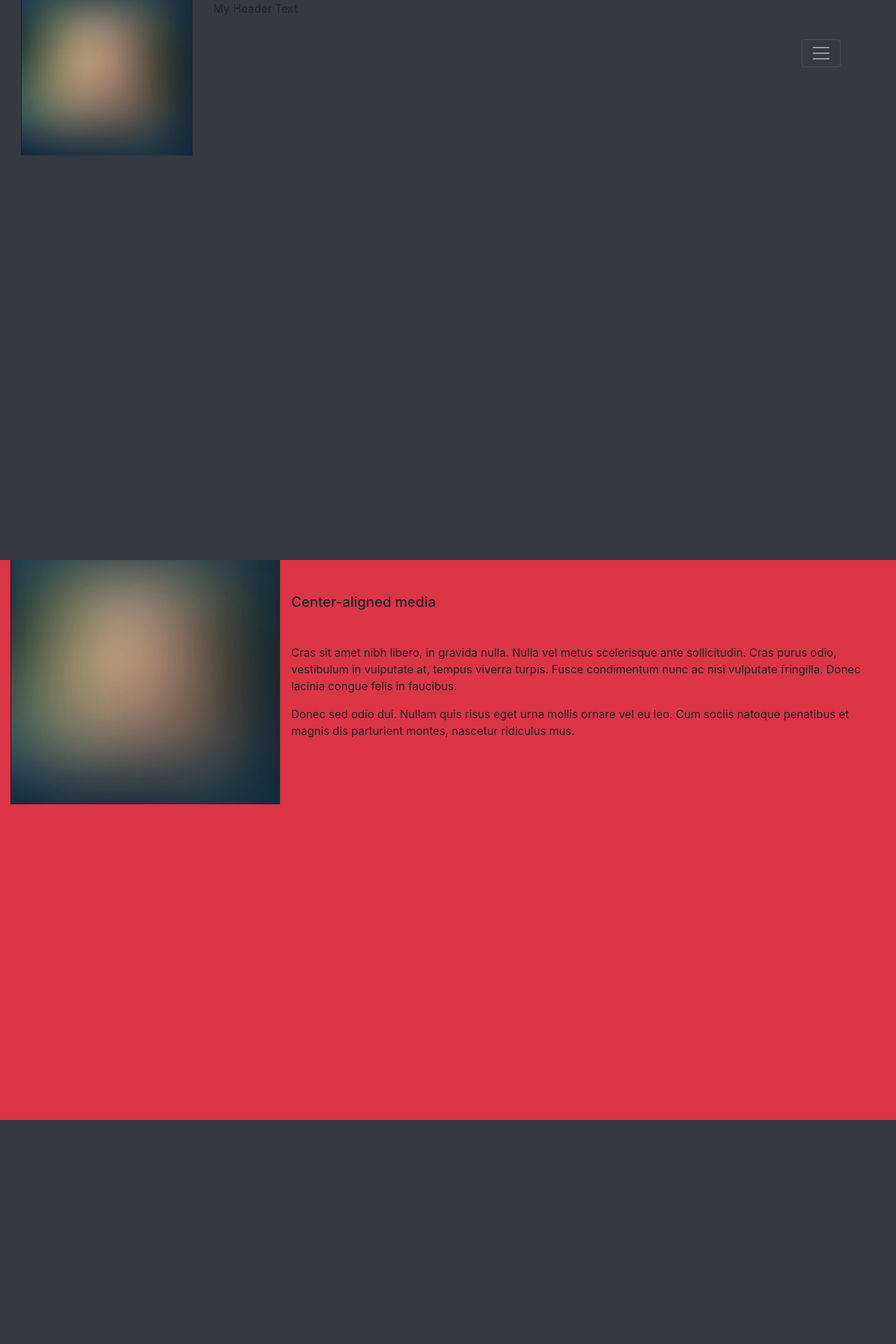
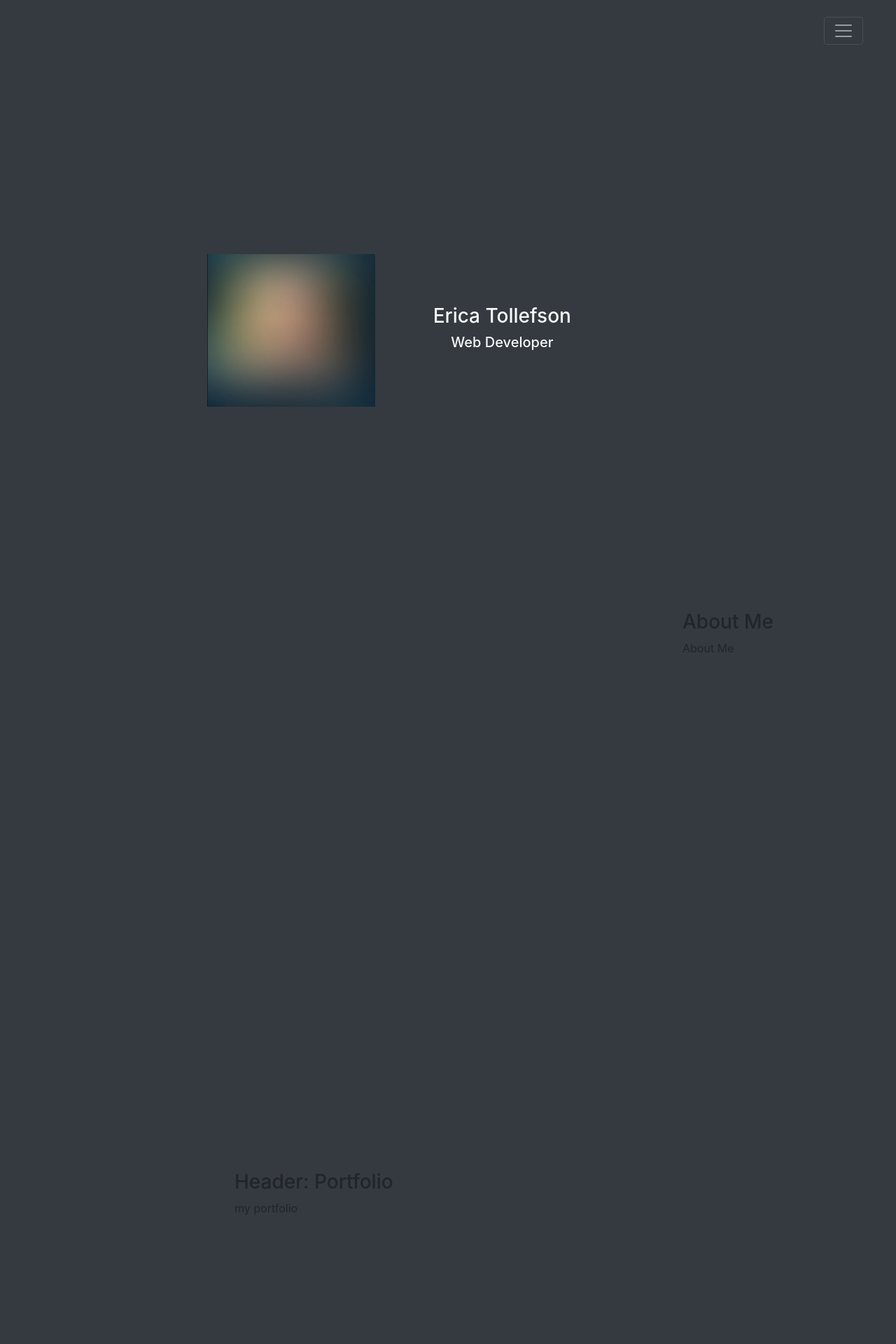
Before and after one commit to EricaTollefson/erica-tollefson-portfolio, a PHP site: page / in a window 1280 px wide. Shown: the top 1920 px of the page at 70% size. Before the commit the page ends 1600 px from the top, so only its background shows below. Run offline with PHP 8.4, Linux system fonts and the light colour scheme.

Commit message:
update header with alignment v1, general structure for other sections

```diff
--- a/public_html/index.php
+++ b/public_html/index.php
@@ -26,9 +26,10 @@
 		<title>Erica Tollefson's Portfolio</title>
 	</head>
 
-	<body>
-			<nav class="navbar navbar-collapse-xs navbar-dark float-right mr-5 mt-5">
-				<div class="container-fluid d-inline text-right">
+	<body class="bg-dark">
+		<div class="clearfix">
+			<nav class="navbar navbar-collapse-xs navbar-dark float-right mr-3 mt-3">
+				<div class="container d-inline text-right">
 					<button class="navbar-toggler" type="button" data-toggle="collapse" data-target="#navbarNavAltMarkup"
 							  aria-controls="navbarNavAltMarkup" aria-expanded="false" aria-label="Toggle navigation">
 						<span class="navbar-toggler-icon"></span>
@@ -43,36 +44,48 @@
 					</div>
 				</div>
 			</nav>
-		<section class="bg-dark" id="header">
-			<div class="container-fluid">
-				<div class="row">
+		</div>
+
+		<div class="container-fluid" id="header">
+			<!--parent must be full height-->
+			<div class="row min-vh-100">
+					<div class="p-0 my-auto mx-auto mr-lg-5 mr-xl-4 col-md-1 d-block" style="width:auto;"><img src="placeholder.jpg" alt="a blurry image" width="240" height="auto"></div>
+				<div class="p-0 mt-0 mb-5 my-md-auto mx-auto ml-lg-5 ml-xl-4 col-md-5 d-block"><h3 class="text-center text-light">Erica Tollefson</h3><h5 class="text-center text-light">Web Developer</h5></div>
+				</div>
+			</div>
+
+			<div class="container-fluid" id="about">
+				<div class="row min-vh-100">
+					<div class="col-sm-9">
+
+					</div>
 					<div class="col-sm-3">
-						<img class="img-fluid d-block mx-auto align-middle" src="placeholder.jpg" alt="a blurry image" width="385" height="349">
-					</div>
-					<div class="col-sm-9">
-						<p class="header-text">My Header Text</p>
+						<h3>About Me</h3>
+						<p>About Me</p>
 					</div>
 				</div>
 			</div>
 
-		</section>
-		<section class="bg-danger" id="about">
-			<div class="container-fluid">
-				<div class="media">
-					<img class="align-self-center mr-3" src="placeholder.jpg" alt="a blurry image" width="385" height="349">
-					<div class="media-body">
-						<h5 class="my-5">Center-aligned media</h5>
-						<p>Cras sit amet nibh libero, in gravida nulla. Nulla vel metus scelerisque ante sollicitudin. Cras purus odio, vestibulum in vulputate at, tempus viverra turpis. Fusce condimentum nunc ac nisi vulputate fringilla. Donec lacinia congue felis in faucibus.</p>
-						<p class="mb-0">Donec sed odio dui. Nullam quis risus eget urna mollis ornare vel eu leo. Cum sociis natoque penatibus et magnis dis parturient montes, nascetur ridiculus mus.</p>
+			<div class="container-fluid" id="portfolio">
+				<div class="row min-vh-100">
+					<div class="col-3">
+					</div>
+					<div class="col-9">
+						<h3>Header: Portfolio</h3>
+						<p>my portfolio</p>
 					</div>
 				</div>
 			</div>
-		</section>
-		<div id="portfolio">
 
-		</div>
-		<div id="contact">
-
+		<div class="container-fluid" id="contact">
+			<div class="row min-vh-100">
+				<div class="col-9">
+				</div>
+				<div class="col-3">
+					<h3>Header: Contact</h3>
+					<p>Contact Me</p>
+				</div>
+			</div>
 		</div>
 
 	</body>
--- a/public_html/styles.css
+++ b/public_html/styles.css
@@ -1,12 +1,11 @@
 #header {
-	min-height: 100vh;
+
 }
 
 .container-fluid {
-	width: 100%;
-	margin: 0px auto;
+
 }
 
 #about {
-	min-height: 100vh;
+
 }
```
